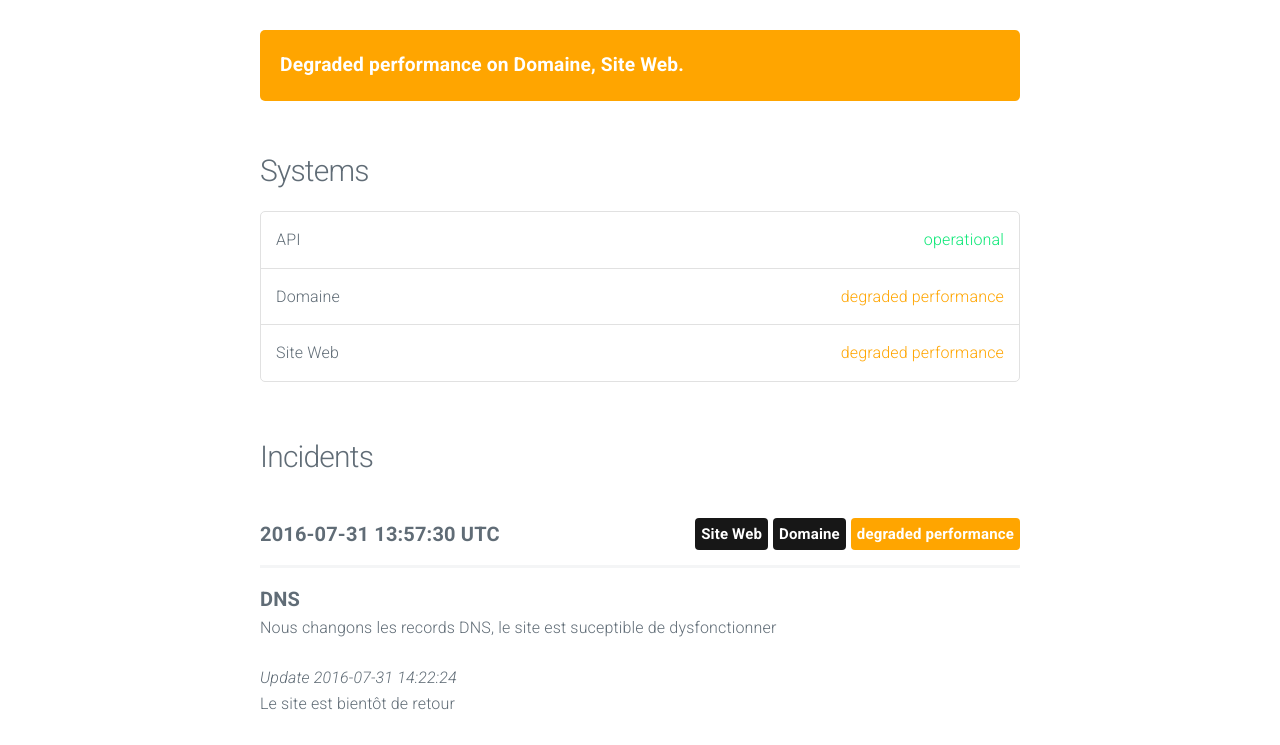
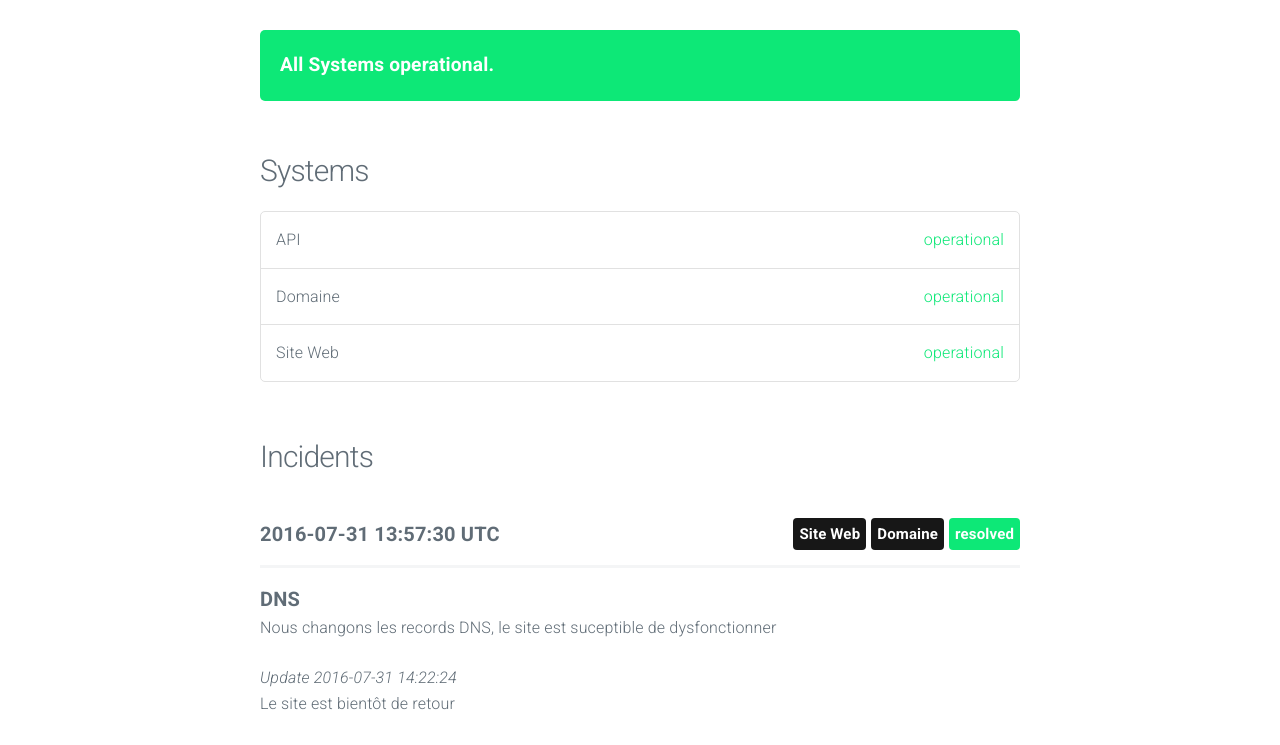
Before and after one commit to leonekmi/TwittoLabel, a plain HTML site: page index.html in a window 1280 px wide. Shown: the part 55-800 px from the top of the page. Drawn offline with nearby package versions, Linux system fonts and the light colour scheme.

Commit message:
update index

```diff
--- a/index.html
+++ b/index.html
@@ -31,11 +31,9 @@
 
 			<section class="container" id="main">
 
-
-					<div class="panel degraded performance">
-						Degraded performance on Domaine, Site Web.
+					<div class="panel operational">
+						All Systems operational.
 					</div>
-
 
 
 				<h4>Systems</h4>
@@ -46,11 +44,11 @@
 					</li>
 
 					<li>
-						Domaine <span class="status degraded performance">degraded performance</span>
+						Domaine <span class="status operational">operational</span>
 					</li>
 
 					<li>
-						Site Web <span class="status degraded performance">degraded performance</span>
+						Site Web <span class="status operational">operational</span>
 					</li>
 
 				</ul>
@@ -62,7 +60,7 @@
 						<span class="date">2016-07-31 13:57:30 UTC</span>
 
 
-							<span class="label degraded performance float-right">degraded performance</span>
+							<span class="label operational float-right">resolved</span>
 
 
 							<span class="label system float-right">Domaine</span>
```
